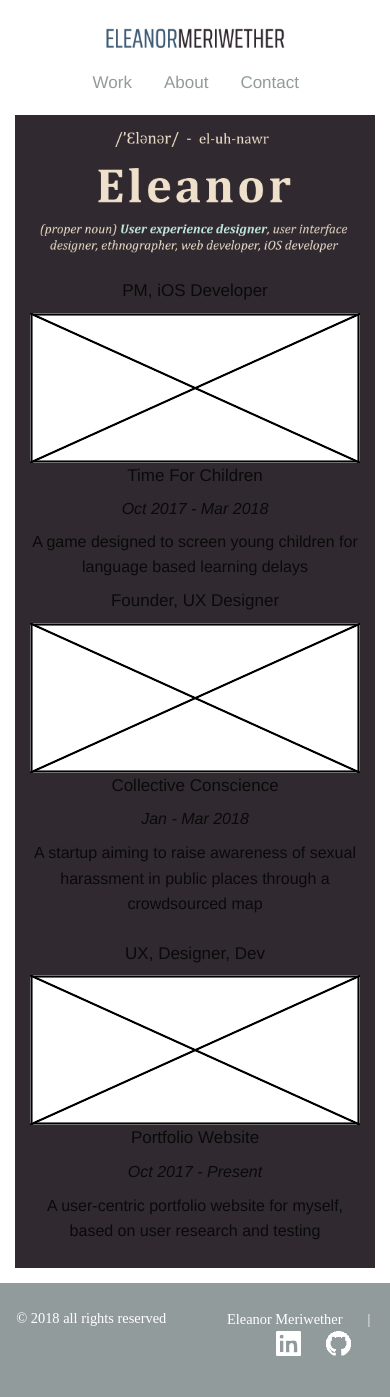
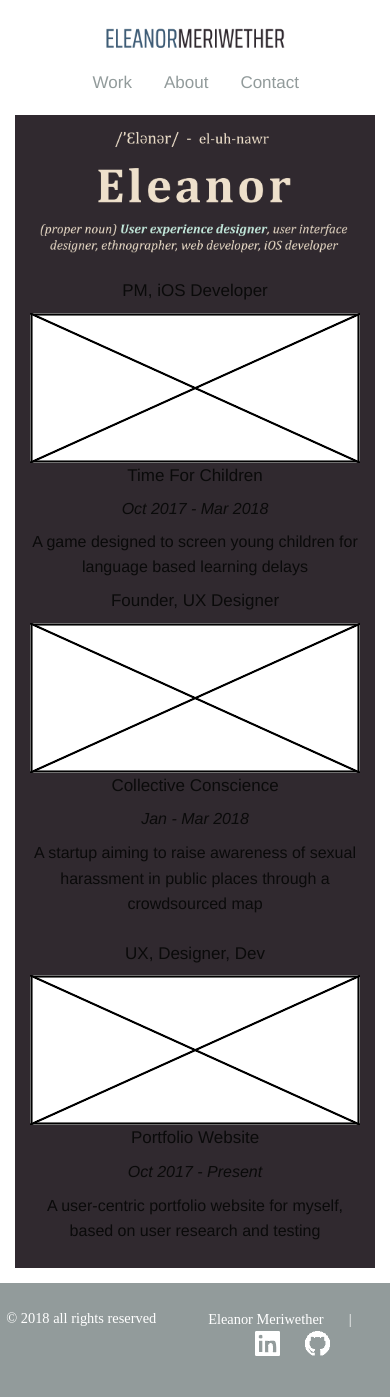
Before and after one commit to emeriwether/emeriwether.github.io, a Jekyll site: the page built from index.html, in a window 390 px wide. Built offline with Jekyll 4.4.1, drawn with Linux system fonts in a browser that asks for light colours; some web fonts are replaced.

Commit message:
ct prev commit

```diff
--- a/_layouts/default.html
+++ b/_layouts/default.html
@@ -52,7 +52,7 @@
         </main>
         <footer class="small-5 medium-3 cell" id="copyright">© 2018 all rights reserved</footer>
         <div class="auto cell"></div>
-        <footer class="small-5 medium-4 cell" id="socialMedia">
+        <footer class="small-6 medium-4 cell" id="socialMedia">
             <p>Eleanor Meriwether&nbsp;&nbsp;&nbsp;&nbsp;&nbsp;&nbsp;&nbsp;|&nbsp;&nbsp;&nbsp;&nbsp;&nbsp;&nbsp;&nbsp;
             <a href="https://www.linkedin.com/in/emeriwether"><img src="img/LinkedIn_logo.png" class="icon"></a>
             &nbsp;&nbsp;&nbsp;&nbsp;&nbsp;
--- a/css/app.css
+++ b/css/app.css
@@ -21,11 +21,9 @@
     }
 
     #copyright {
-        margin-left: 10px;
     }
 
     #socialMedia {
-        margin-right: 10px;
     }
 
 }
```
